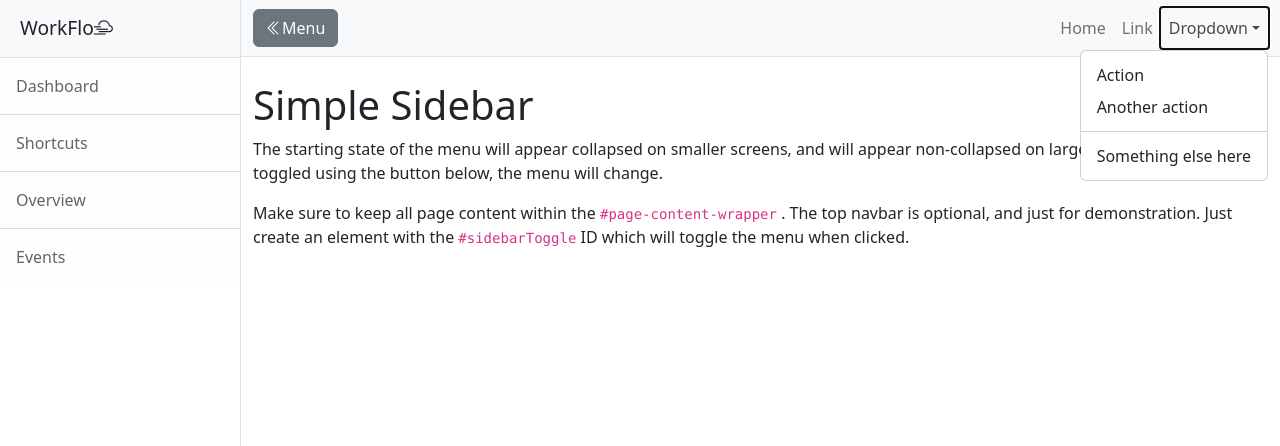
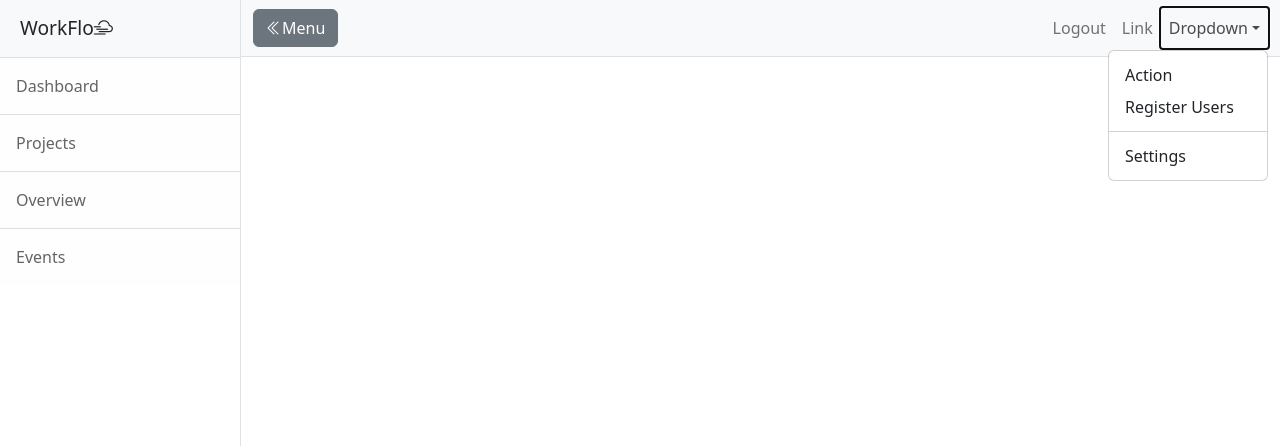
Before and after one commit to rworsham/WorkFloFlask, a Flask app: page /dashboard in a window 1280 px wide, after a click on "Dropdown". Shown: the top 446 px of the page. Run offline with Flask 3, Linux system fonts and the light colour scheme; a user stored in the database is signed in; some libraries are stand-ins or nearby versions.

Commit message:
modified login, updated login manager from depreciated code, added registration

```diff
--- a/main.py
+++ b/main.py
@@ -37,6 +37,7 @@ gravatar = Gravatar(app,
                     use_ssl=False,
                     base_url=None)
 
+
 class TodoPost(db.Model):
     __tablename__ = "todo_posts"
     id: Mapped[int] = mapped_column(Integer, primary_key=True)
@@ -48,7 +49,6 @@ class TodoPost(db.Model):
     author_id: Mapped[int] = mapped_column(ForeignKey("users.id"))
     author = relationship("User",back_populates="posts")
     comments = relationship("Comment", back_populates="parent_post")
-
 
 
 class User(UserMixin, db.Model):
@@ -75,6 +75,7 @@ class Comment(db.Model):
 with app.app_context():
     db.create_all()
 
+
 class CreatePostForm(FlaskForm):
     title = StringField("Work Title", validators=[DataRequired()])
     subtitle = StringField("Subtitle", validators=[DataRequired()])
@@ -88,10 +89,18 @@ class RegisterForm(FlaskForm):
     name = StringField("name", validators=[DataRequired()])
     submit = SubmitField("Sign Me Up!")
 
+
 class LoginForm(FlaskForm):
     email = StringField("Email", validators=[DataRequired()])
     password = PasswordField("Password", validators=[DataRequired()])
     submit = SubmitField("Log In")
+
+
+class RegistrationForm(FlaskForm):
+    email = EmailField("Email Address", validators=[DataRequired()])
+    password = PasswordField("Enter Password", validators=[DataRequired()])
+    name = StringField("Username", validators=[DataRequired()])
+    submit = SubmitField("Sign Up")
 
 
 class CommentForm(FlaskForm):
@@ -101,8 +110,7 @@ class CommentForm(FlaskForm):
 
 @login_manager.user_loader
 def load_user(user_id):
-    return User.query.get(user_id)
-
+    return db.session.get(User, user_id)
 
 
 @app.route('/', methods=["GET","POST"])
@@ -121,15 +129,44 @@ def login():
             return redirect(url_for('login'))
         else:
             login_user(user)
-            return redirect(url_for('home'))
+            return redirect(url_for('dashboard'))
     return render_template("login.html", form=form)
+
+
+@app.route('/register',methods=["GET","POST"])
+@login_required
+def register():
+    form = RegistrationForm()
+    if form.validate_on_submit():
+        email = form.email.data
+        result = db.session.execute(db.select(User).where(User.email == email))
+        user_email = result.scalar()
+        name = form.name.data
+        name_result = db.session.execute(db.select(User).where(User.name == name))
+        user_name = name_result.scalar()
+        if user_email:
+            flash("Email already exist")
+            return redirect(url_for('login'))
+        new_user = User(
+            name=form.name.data,
+            email=form.email.data,
+            password=generate_password_hash(password=form.password.data,method="pbkdf2:sha256",salt_length=8)
+        )
+        if user_name:
+            message = "Username already exist, please try again"
+            return render_template("register.html", messages=message)
+        db.session.add(new_user)
+        db.session.commit()
+        login_user(new_user)
+        return redirect(url_for('dashboard'))
+    return render_template("register.html", form=form)
 
 
 @app.route('/logout')
 @login_required
 def logout():
     logout_user()
-    return redirect(url_for('home'))
+    return redirect(url_for('login'))
 
 @app.route("/dashboard")
 @login_required
--- a/templates/dashboard.html
+++ b/templates/dashboard.html
@@ -17,7 +17,7 @@
                 <div class="sidebar-heading border-bottom bg-light">WorkFlo<i class="bi bi-cloud-haze2"></i></div>
                 <div class="list-group list-group-flush">
                     <a class="list-group-item list-group-item-action list-group-item-light p-3" href="{{ url_for('dashboard') }}">Dashboard</a>
-                    <a class="list-group-item list-group-item-action list-group-item-light p-3" href="#!">Shortcuts</a>
+                    <a class="list-group-item list-group-item-action list-group-item-light p-3" href="#!">Projects</a>
                     <a class="list-group-item list-group-item-action list-group-item-light p-3" href="#!">Overview</a>
                     <a class="list-group-item list-group-item-action list-group-item-light p-3" href="#!">Events</a>
                 </div>
@@ -31,15 +31,15 @@
                         <button class="navbar-toggler" type="button" data-bs-toggle="collapse" data-bs-target="#navbarSupportedContent" aria-controls="navbarSupportedContent" aria-expanded="false" aria-label="Toggle navigation"><span class="navbar-toggler-icon"></span></button>
                         <div class="collapse navbar-collapse" id="navbarSupportedContent">
                             <ul class="navbar-nav ms-auto mt-2 mt-lg-0">
-                                <li class="nav-item active"><a class="nav-link" href="#!">Home</a></li>
+                                <li class="nav-item active"><a class="nav-link" href="{{ url_for('logout') }}">Logout</a></li>
                                 <li class="nav-item"><a class="nav-link" href="#!">Link</a></li>
                                 <li class="nav-item dropdown">
                                     <a class="nav-link dropdown-toggle" id="navbarDropdown" href="#" role="button" data-bs-toggle="dropdown" aria-haspopup="true" aria-expanded="false">Dropdown</a>
                                     <div class="dropdown-menu dropdown-menu-end" aria-labelledby="navbarDropdown">
                                         <a class="dropdown-item" href="#!">Action</a>
-                                        <a class="dropdown-item" href="#!">Another action</a>
+                                        <a class="dropdown-item" href="{{ url_for('register') }}">Register Users</a>
                                         <div class="dropdown-divider"></div>
-                                        <a class="dropdown-item" href="#!">Something else here</a>
+                                        <a class="dropdown-item" href="#!">Settings</a>
                                     </div>
                                 </li>
                             </ul>
@@ -48,15 +48,7 @@
                 </nav>
                 <!-- Page content-->
                 <div class="container-fluid">
-                    <h1 class="mt-4">Simple Sidebar</h1>
-                    <p>The starting state of the menu will appear collapsed on smaller screens, and will appear non-collapsed on larger screens. When toggled using the button below, the menu will change.</p>
-                    <p>
-                        Make sure to keep all page content within the
-                        <code>#page-content-wrapper</code>
-                        . The top navbar is optional, and just for demonstration. Just create an element with the
-                        <code>#sidebarToggle</code>
-                        ID which will toggle the menu when clicked.
-                    </p>
+
                 </div>
             </div>
         </div>
--- a/templates/login.html
+++ b/templates/login.html
@@ -17,7 +17,7 @@
         <!-- Responsive navbar-->
         <nav class="navbar navbar-expand-lg navbar-dark bg-dark">
             <div class="container">
-                <a class="navbar-brand" href="">WorkFlo<i class="bi bi-cloud-haze2"></i></a>
+                <a class="navbar-brand" >WorkFlo<i class="bi bi-cloud-haze2"></i></a>
                 <button class="navbar-toggler" type="button" data-bs-toggle="collapse" data-bs-target="#navbarSupportedContent" aria-controls="navbarSupportedContent" aria-expanded="false" aria-label="Toggle navigation"><span class="navbar-toggler-icon"></span></button>
                 <div class="collapse navbar-collapse" id="navbarSupportedContent">
 
```
Also changed, not shown: instance/todos.db.
